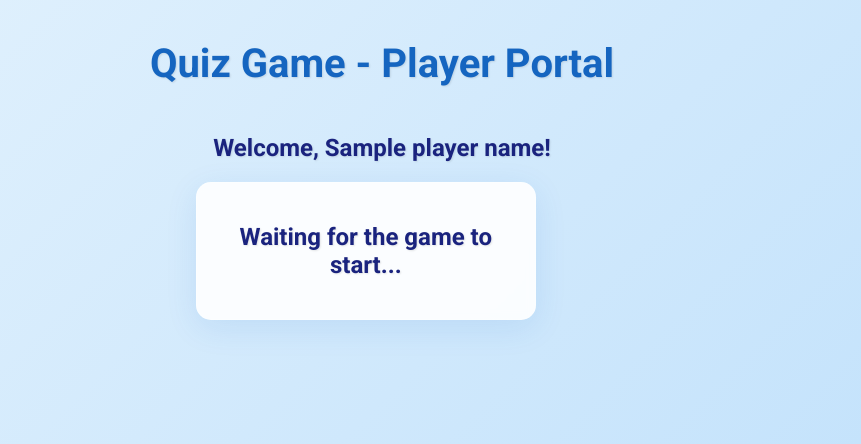
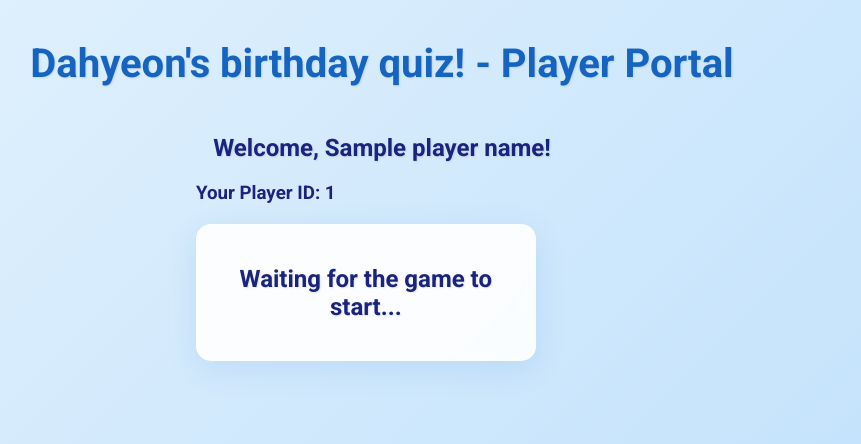
Before and after one commit to grand-cat-unknown/dahyeon_quiz, a Flask app: template templates/player.html in a window 1280 px wide. Shown: the top 444 px of the page, without its empty margins (258-1119 px from the left). Run offline with Flask 3, Linux system fonts and the light colour scheme; the template is opened without the code that fills it: most values are stand-ins (such as "Sample title", 1, 10 or a date in 2020); some libraries are stand-ins or nearby versions.

Commit message:
Added different display messages

```diff
--- a/templates/admin.html
+++ b/templates/admin.html
@@ -9,7 +9,7 @@
     <link rel="stylesheet" href="{{ url_for('static', filename='css/styles.css') }}">
 </head>
 <body>
-    <h1>Quiz Game - Admin Portal</h1>
+    <h1>Dahyeon's birthday quiz! - Admin Portal</h1>
     <div id="game-controls">
         <button id="reset-game">Reset Game</button>
         <button id="previous-question">Previous Question</button>
--- a/templates/birthday_girl.html
+++ b/templates/birthday_girl.html
@@ -9,7 +9,7 @@
     <link rel="stylesheet" href="{{ url_for('static', filename='css/styles.css') }}">
 </head>
 <body>
-    <h1>Quiz Game - Birthday Girl's Portal</h1>
+    <h1>Dahyeon's birthday quiz! - Birthday Girl's Portal</h1>
     <div id="question-area">
         <h2 id="question-text">{{ current_question }}</h2>
     </div>
--- a/templates/player.html
+++ b/templates/player.html
@@ -9,13 +9,14 @@
     <link rel="stylesheet" href="{{ url_for('static', filename='css/styles.css') }}">
 </head>
 <body>
-    <h1>Quiz Game - Player Portal</h1>
+    <h1>Dahyeon's birthday quiz! - Player Portal</h1>
     <div id="registration-area">
         <input type="text" id="player-name" placeholder="Your Name">
         <button id="register-player">Register</button>
     </div>
     <div id="game-area" style="display: none;">
         <h2>Welcome, <span id="player-name-display"></span>!</h2>
+        <h3>Your Player ID: <span id="player-id-display"></span></h3>
         <div id="question-area">
             <h2 id="question-text">Waiting for the game to start...</h2>
         </div>
@@ -38,10 +39,11 @@
             let playerId = '{{ player_id }}' !== 'None' ? '{{ player_id }}' : '';
             let submittedOptionId = {{ submitted_option_id|default('null', true) }};
 
-            function showGameArea(name) {
+            function showGameArea(name, id) {
                 $('#registration-area').hide();
                 $('#game-area').show();
                 $('#player-name-display').text(name);
+                $('#player-id-display').text(id);
             }
 
             function showRegistrationArea() {
@@ -50,7 +52,7 @@
             }
 
             if (playerName && playerId && playerName !== 'None' && playerId !== 'None') {
-                showGameArea(playerName);
+                showGameArea(playerName, playerId);
                 socket.emit('join', {room: playerId});
                 socket.emit('get_game_state');
             } else {
@@ -67,7 +69,7 @@
             socket.on('player_registered', function(data) {
                 playerName = data.name;
                 playerId = data.player_id;
-                showGameArea(data.name);
+                showGameArea(data.name, data.player_id);
                 history.pushState(null, '', `/player?player_id=${data.player_id}`);
                 socket.emit('join', {room: data.player_id});
             });
@@ -130,9 +132,6 @@
             socket.on('update_scores', function(data) {
                 // Update the player's score if it's in the data
                 const playerScore = data.find(score => score.name === playerName);
-                if (playerScore) {
-                    $('#result-text').text(`Your score: ${playerScore.score}`);
-                }
             });
 
             socket.on('update_players', function(data) {
--- a/templates/tv_display.html
+++ b/templates/tv_display.html
@@ -27,7 +27,7 @@
     </style>
 </head>
 <body>
-    <h1>Quiz Game - TV Display</h1>
+    <h1>Dahyeon's birthday quiz!</h1>
     <div id="question-area">
         <h2 id="question-text">Waiting for the game to start...</h2>
     </div>
```
